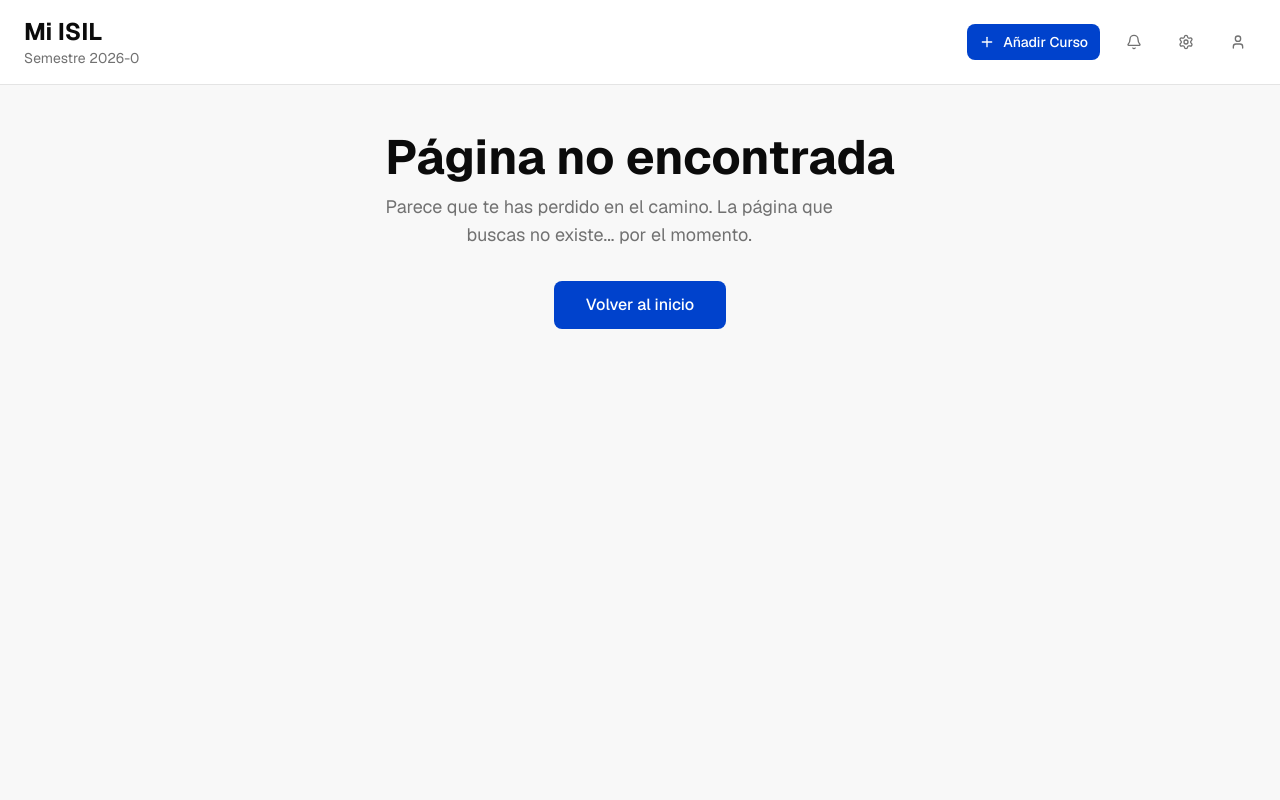
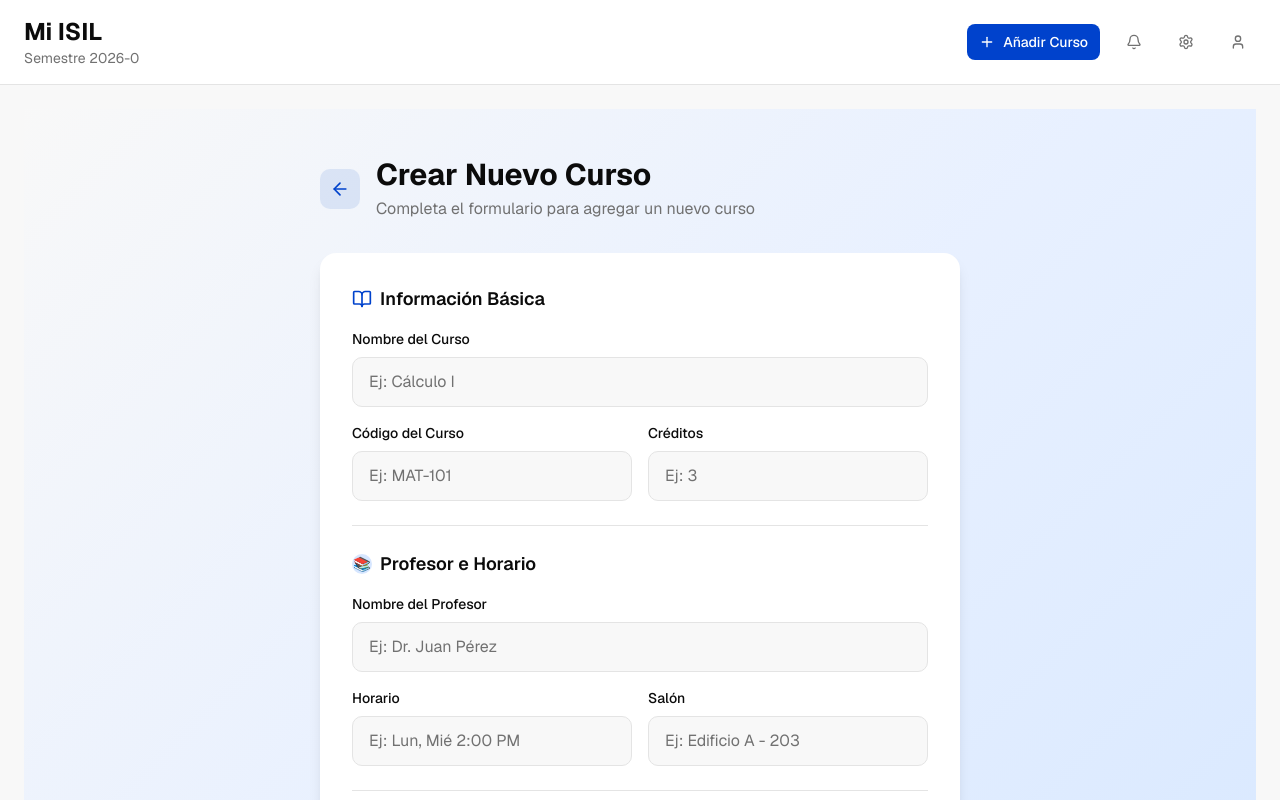
Before and after one commit to Alejandro1709/my-courses, a React (Vite) app: page /courses/new in a window 1280 px wide. Built offline with nearby package versions, Linux system fonts and the light colour scheme.

Commit message:
Add: CreateCoursePage and edit courses data

```diff
--- a/src/components/courses/CourseCard.tsx
+++ b/src/components/courses/CourseCard.tsx
@@ -1,7 +1,8 @@
+import { Link } from "react-router";
 import { BookMarked, TrendingUp, Users } from "lucide-react";
-import { Button } from "../ui/button";
+import { Button } from "@/components/ui/button";
+import { Progress } from "@/components/ui/progress";
 import type { ICourse } from "@/types/course.interface";
-import { Progress } from "../ui/progress";
 
 interface Props {
   course: ICourse;
@@ -34,7 +35,7 @@ function CourseCard({ course }: Props) {
             </span>
           </div>
           <div className="bg-primary text-primary-foreground px-3 py-1 rounded-full text-sm font-semibold">
-            {course.grade}
+            {course.room}
           </div>
         </div>
 
@@ -54,8 +55,12 @@ function CourseCard({ course }: Props) {
 
         {/* Action Buttons */}
         <div className="flex gap-2 pt-2">
-          <Button variant="outline" className="flex-1 text-sm bg-transparent">
-            Ver Detalles
+          <Button
+            variant="outline"
+            className="flex-1 text-sm bg-transparent"
+            asChild
+          >
+            <Link to={`/courses/${course.id}`}>Ver Detalles</Link>
           </Button>
           <Button className="flex-1 text-sm bg-primary hover:bg-primary/90">
             <TrendingUp className="w-4 h-4 mr-1" />
--- a/src/data/courses.ts
+++ b/src/data/courses.ts
@@ -1,57 +1,41 @@
-const courses = [
+import type { ICourse } from "@/types/course.interface";
+
+const courses: ICourse[] = [
   {
     id: 1,
-    name: "Cálculo I",
-    professor: "Dr. García López",
+    name: "Algoritmos y Estructura de Datos",
+    code: "1020",
+    professor: "Josue Caleb Fiestas Kengua",
     credits: 4,
     progress: 85,
-    grade: "A-",
+    grade: "A",
+    schedule: "Lun 19:00 - 22:50",
+    room: "SRM",
     color: "from-blue-400 to-blue-600",
   },
   {
     id: 2,
-    name: "Programación Avanzada",
-    professor: "Ing. María Rodríguez",
+    name: "Matematica Aplicada",
+    code: "1491",
+    professor: "Angela Pamela Garcia Barreda",
     credits: 3,
-    progress: 72,
+    progress: 85,
     grade: "A",
+    schedule: "Vie 17:00 - 19:50",
+    room: "SRM",
     color: "from-purple-400 to-purple-600",
   },
   {
     id: 3,
-    name: "Física General",
-    professor: "Dr. Carlos Mendez",
-    credits: 4,
-    progress: 60,
-    grade: "B+",
+    name: "Programación Avanzada de Base de Datos",
+    code: "1570",
+    professor: "Sergio Matsukawa Maeda",
+    credits: 3,
+    progress: 85,
+    grade: "A",
+    schedule: "Vie 17:00 - 19:50",
+    room: "SRM",
     color: "from-emerald-400 to-emerald-600",
-  },
-  {
-    id: 4,
-    name: "Inglés Técnico",
-    professor: "Prof. Jennifer Smith",
-    credits: 3,
-    progress: 92,
-    grade: "A+",
-    color: "from-amber-400 to-amber-600",
-  },
-  {
-    id: 5,
-    name: "Álgebra Lineal",
-    professor: "Dr. Roberto Silva",
-    credits: 3,
-    progress: 78,
-    grade: "A-",
-    color: "from-pink-400 to-pink-600",
-  },
-  {
-    id: 6,
-    name: "Química Orgánica",
-    professor: "Dra. Ana García",
-    credits: 4,
-    progress: 55,
-    grade: "B",
-    color: "from-orange-400 to-orange-600",
   },
 ];
 
--- a/src/data/stats.ts
+++ b/src/data/stats.ts
@@ -1,6 +1,7 @@
+import type { IStat } from "@/types/stat.interface";
 import { TrendingUp, Award, BookMarked, Clock } from "lucide-react";
 
-const stats = [
+const stats: IStat[] = [
   {
     id: 1,
     icon: BookMarked,
--- /dev/null
+++ b/src/pages/CreateCoursePage.tsx
@@ -0,0 +1,196 @@
+import { ArrowLeft, BookOpen } from "lucide-react";
+import { Link } from "react-router";
+
+function CreateCoursePage() {
+  return (
+    <div className="min-h-screen bg-linear-to-br from-background to-secondary">
+      <div className="max-w-2xl mx-auto px-4 py-8 sm:py-12">
+        {/* Header con botón de retorno */}
+        <div className="flex items-center gap-4 mb-8">
+          <Link
+            to="/"
+            className="flex items-center justify-center w-10 h-10 rounded-lg bg-primary/10 text-primary hover:bg-primary/20 transition-colors"
+          >
+            <ArrowLeft className="w-5 h-5" />
+          </Link>
+          <div>
+            <h1 className="text-3xl font-bold text-foreground">
+              Crear Nuevo Curso
+            </h1>
+            <p className="text-muted-foreground mt-1">
+              Completa el formulario para agregar un nuevo curso
+            </p>
+          </div>
+        </div>
+
+        {/* Formulario */}
+        <div className="bg-card rounded-2xl shadow-lg p-8 space-y-6">
+          {/* Sección: Información Básica */}
+          <div>
+            <h2 className="text-lg font-semibold text-foreground mb-4 flex items-center gap-2">
+              <BookOpen className="w-5 h-5 text-primary" />
+              Información Básica
+            </h2>
+            <div className="space-y-4">
+              <div>
+                <label
+                  htmlFor="nombre"
+                  className="block text-sm font-medium text-foreground mb-2"
+                >
+                  Nombre del Curso
+                </label>
+                <input
+                  type="text"
+                  id="nombre"
+                  placeholder="Ej: Cálculo I"
+                  className="w-full px-4 py-3 rounded-lg border border-border bg-background text-foreground placeholder-muted-foreground focus:outline-none focus:ring-2 focus:ring-primary focus:border-transparent transition-all"
+                />
+              </div>
+
+              <div className="grid grid-cols-1 sm:grid-cols-2 gap-4">
+                <div>
+                  <label
+                    htmlFor="codigo"
+                    className="block text-sm font-medium text-foreground mb-2"
+                  >
+                    Código del Curso
+                  </label>
+                  <input
+                    type="text"
+                    id="codigo"
+                    placeholder="Ej: MAT-101"
+                    className="w-full px-4 py-3 rounded-lg border border-border bg-background text-foreground placeholder-muted-foreground focus:outline-none focus:ring-2 focus:ring-primary focus:border-transparent transition-all"
+                  />
+                </div>
+                <div>
+                  <label
+                    htmlFor="creditos"
+                    className="block text-sm font-medium text-foreground mb-2"
+                  >
+                    Créditos
+                  </label>
+                  <input
+                    type="number"
+                    id="creditos"
+                    placeholder="Ej: 3"
+                    min="1"
+                    max="10"
+                    className="w-full px-4 py-3 rounded-lg border border-border bg-background text-foreground placeholder-muted-foreground focus:outline-none focus:ring-2 focus:ring-primary focus:border-transparent transition-all"
+                  />
+                </div>
+              </div>
+            </div>
+          </div>
+
+          {/* Sección: Profesor e Horario */}
+          <div className="border-t border-border pt-6">
+            <h2 className="text-lg font-semibold text-foreground mb-4 flex items-center gap-2">
+              <span className="w-5 h-5 rounded-full bg-accent/20 flex items-center justify-center text-sm font-bold text-accent">
+                📚
+              </span>
+              Profesor e Horario
+            </h2>
+            <div className="space-y-4">
+              <div>
+                <label
+                  htmlFor="profesor"
+                  className="block text-sm font-medium text-foreground mb-2"
+                >
+                  Nombre del Profesor
+                </label>
+                <input
+                  type="text"
+                  id="profesor"
+                  placeholder="Ej: Dr. Juan Pérez"
+                  className="w-full px-4 py-3 rounded-lg border border-border bg-background text-foreground placeholder-muted-foreground focus:outline-none focus:ring-2 focus:ring-primary focus:border-transparent transition-all"
+                />
+              </div>
+
+              <div className="grid grid-cols-1 sm:grid-cols-2 gap-4">
+                <div>
+                  <label
+                    htmlFor="horario"
+                    className="block text-sm font-medium text-foreground mb-2"
+                  >
+                    Horario
+                  </label>
+                  <input
+                    type="text"
+                    id="horario"
+                    placeholder="Ej: Lun, Mié 2:00 PM"
+                    className="w-full px-4 py-3 rounded-lg border border-border bg-background text-foreground placeholder-muted-foreground focus:outline-none focus:ring-2 focus:ring-primary focus:border-transparent transition-all"
+                  />
+                </div>
+                <div>
+                  <label
+                    htmlFor="salon"
+                    className="block text-sm font-medium text-foreground mb-2"
+                  >
+                    Salón
+                  </label>
+                  <input
+                    type="text"
+                    id="salon"
+                    placeholder="Ej: Edificio A - 203"
+                    className="w-full px-4 py-3 rounded-lg border border-border bg-background text-foreground placeholder-muted-foreground focus:outline-none focus:ring-2 focus:ring-primary focus:border-transparent transition-all"
+                  />
+                </div>
+              </div>
+            </div>
+          </div>
+
+          {/* Sección: Descripción */}
+          <div className="border-t border-border pt-6">
+            <h2 className="text-lg font-semibold text-foreground mb-4 flex items-center gap-2">
+              <span className="w-5 h-5 rounded-full bg-accent/20 flex items-center justify-center text-sm font-bold text-accent">
+                ✏️
+              </span>
+              Descripción
+            </h2>
+            <div>
+              <label
+                htmlFor="descripcion"
+                className="block text-sm font-medium text-foreground mb-2"
+              >
+                Descripción del Curso (Opcional)
+              </label>
+              <textarea
+                id="descripcion"
+                placeholder="Agrega detalles adicionales sobre el curso..."
+                rows={4}
+                className="w-full px-4 py-3 rounded-lg border border-border bg-background text-foreground placeholder-muted-foreground focus:outline-none focus:ring-2 focus:ring-primary focus:border-transparent transition-all resize-none"
+              />
+            </div>
+          </div>
+
+          {/* Botones de acción */}
+          <div className="border-t border-border pt-6 flex gap-3 sm:justify-end">
+            <Link
+              to="/"
+              className="px-6 py-3 rounded-lg border border-border bg-background text-foreground hover:bg-muted transition-colors font-medium"
+            >
+              Cancelar
+            </Link>
+            <button
+              onClick={() => {}}
+              className="px-6 py-3 rounded-lg bg-primary text-primary-foreground hover:bg-primary/90 transition-colors font-medium shadow-lg hover:shadow-xl"
+            >
+              Crear Curso
+            </button>
+          </div>
+        </div>
+
+        {/* Card informativa */}
+        <div className="mt-8 bg-accent/10 border border-accent/20 rounded-lg p-4 text-sm text-foreground">
+          <p className="font-medium mb-2">💡 Consejo:</p>
+          <p>
+            Asegúrate de llenar correctamente todos los campos para un mejor
+            seguimiento de tu progreso académico.
+          </p>
+        </div>
+      </div>
+    </div>
+  );
+}
+
+export default CreateCoursePage;
--- a/src/router/app.router.tsx
+++ b/src/router/app.router.tsx
@@ -2,6 +2,7 @@ import { createBrowserRouter } from "react-router";
 import AppLayout from "@/layouts/AppLayout";
 import IndexPage from "@/pages/IndexPage";
 import NotFoundPage from "@/pages/NotFoundPage";
+import CreateCoursePage from "@/pages/CreateCoursePage";
 
 export const appRouter = createBrowserRouter([
   {
@@ -13,6 +14,10 @@ export const appRouter = createBrowserRouter([
         element: <IndexPage />,
       },
       {
+        path: "/courses/new",
+        element: <CreateCoursePage />,
+      },
+      {
         path: "*",
         element: <NotFoundPage />,
       },
--- a/src/types/course.interface.ts
+++ b/src/types/course.interface.ts
@@ -1,7 +1,11 @@
 export interface ICourse {
   id: number;
   name: string;
+  code: string;
+  description?: string;
   professor: string;
+  schedule: string;
+  room: string;
   credits: number;
   progress: number;
   grade: string;
```
